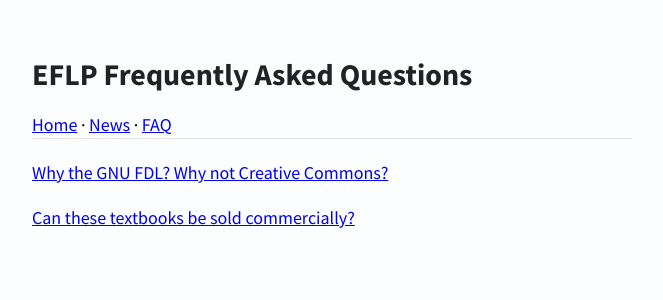
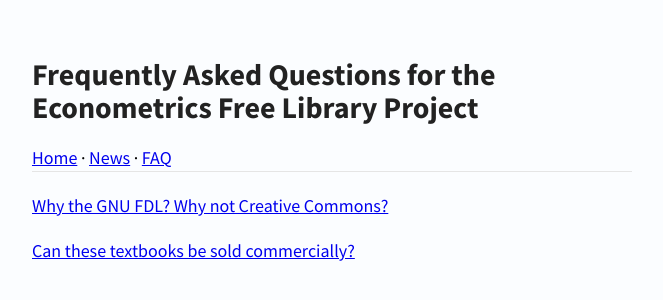
Before and after one commit to EconometricsLibrary/EconometricsLibrary.github.io, a Jekyll site: the page built from faq/index.md, in a window 1280 px wide. Shown: the top 300 px of the page, without its empty margins (26-689 px from the left). Built offline with Jekyll 4.4.1, drawn with Linux system fonts in a browser that asks for light colours.

Commit message:
Tweak title of FAQ page

```diff
--- a/faq/index.md
+++ b/faq/index.md
@@ -1,6 +1,6 @@
 ---
 layout: default
-title: "EFLP Frequently Asked Questions"
+title: "Frequently Asked Questions for the Econometrics Free Library Project"
 ---
 
 {% for doc in site.categories.faq %}
```
